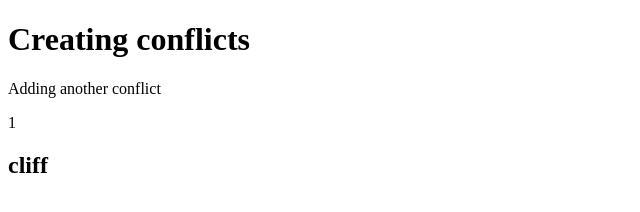
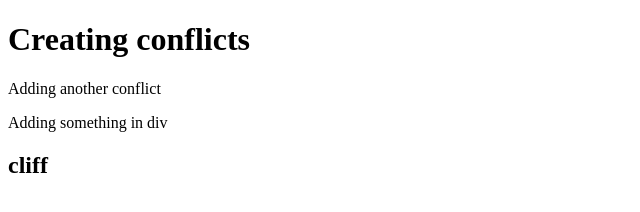
Before and after one commit to regitron/git-practice, a plain HTML site: page index.html in a window 1280 px wide. Shown: the whole page, without its empty margins (0-640 px from the left). Drawn offline with Linux system fonts and the light colour scheme.

Commit message:
added something in div

```diff
--- a/index.html
+++ b/index.html
@@ -9,7 +9,9 @@
 <body>
 <h1>Creating conflicts</h1>
 <p>Adding another conflict</p>
-<div class="box1">1</div>
+<div class="box1">
+    <p>Adding something in div</p>
+</div>
 <h2>cliff</h2>
 </body>
 </html>
```
